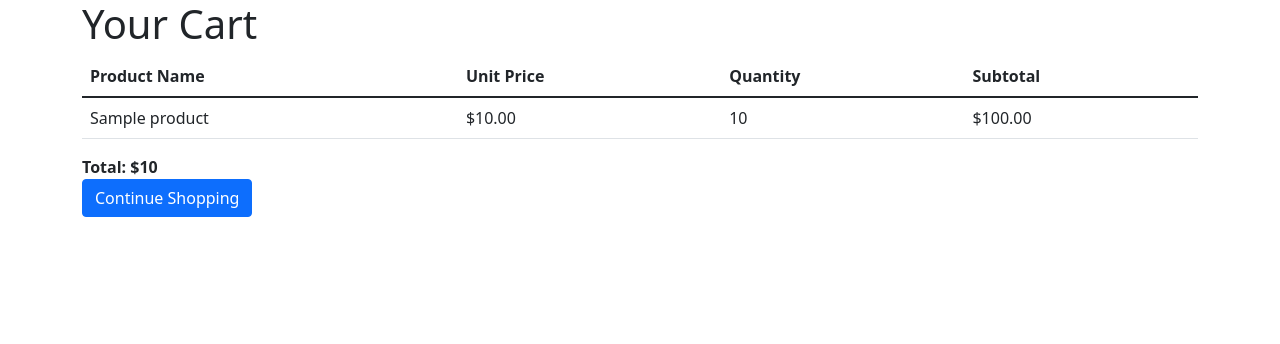
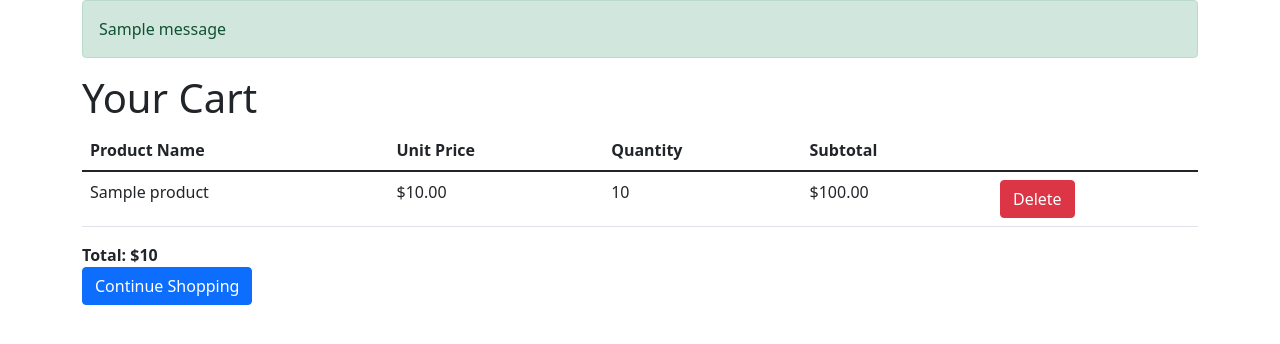
Before and after one commit to NikhilMahalingam/Online-Store, a Flask app: template online_store/templates/view_cart.html in a window 1280 px wide. Shown: the top 344 px of the page. Run offline with Flask 3, Linux system fonts and the light colour scheme; tables that the repository leaves empty hold one stand-in row (values such as "Sample post"); the template is opened without the code that fills it: values that come from a table or form of the project are taken from there, most other values are stand-ins (such as "Sample title", 1, 10 or a date in 2020); one stand-in notice (Sample message) is shown.

Commit message:
delete functionality'

```diff
--- a/online_store/app.py
+++ b/online_store/app.py
@@ -94,6 +94,25 @@ def add_to_cart():
         flash(str(e), "error")
         return redirect(url_for('store'))
 
+@app.route('/delete_item/<int:order_item_id>', methods=['POST'])
+def delete_item(order_item_id):
+    try:
+        order_item = OrderItems.query.get(order_item_id)
+        if order_item:
+            order = Orders.query.get(order_item.order_id)
+            db.session.delete(order_item)
+            db.session.commit()
+
+            order.total_amount = sum(item.unit_price * item.quantity for item in order.items)
+            db.session.commit()
+
+            flash('Item deleted successfully!', 'success')
+        else:
+            flash('Item not found!', 'error')
+    except Exception as e:
+        db.session.rollback()
+        flash(str(e), 'error')
+    return redirect(url_for('view_cart'))
 
 
 
--- a/online_store/templates/view_cart.html
+++ b/online_store/templates/view_cart.html
@@ -7,6 +7,17 @@
 </head>
 <body>
     <div class="container">
+
+        {% with messages = get_flashed_messages(with_categories=true) %}
+        {% if messages %}
+            {% for category, message in messages %}
+            <div class="alert alert-{{ category }}" role="alert">
+                {{ message }}
+            </div>
+            {% endfor %}
+        {% endif %}
+        {% endwith %}
+
         <h1>Your Cart</h1>
         {% if cart_items %}
         <table class="table">
@@ -25,6 +36,11 @@
                     <td>${{ item.unit_price }}</td>
                     <td>{{ item.quantity }}</td>
                     <td>${{ item.unit_price * item.quantity }}</td>
+                    <td>
+                        <form action="{{ url_for('delete_item', order_item_id=item.order_item_id) }}" method="POST">
+                            <button type="submit" class="btn btn-danger">Delete</button>
+                        </form>
+                    </td>
                 </tr>
                 {% endfor %}
             </tbody>
```
